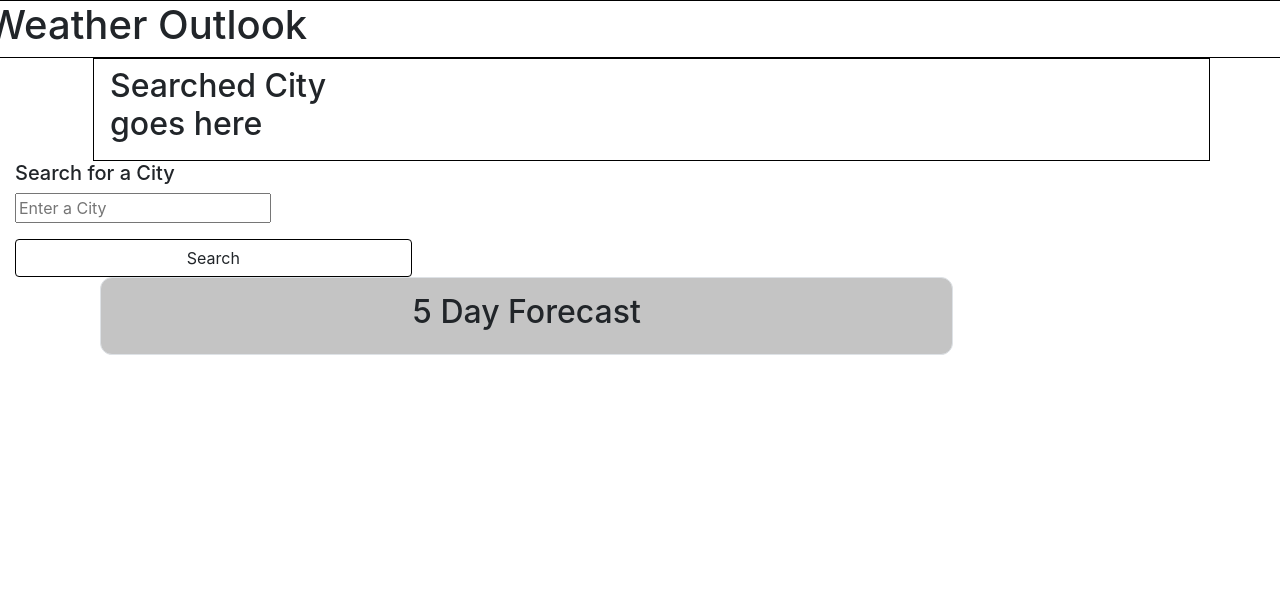
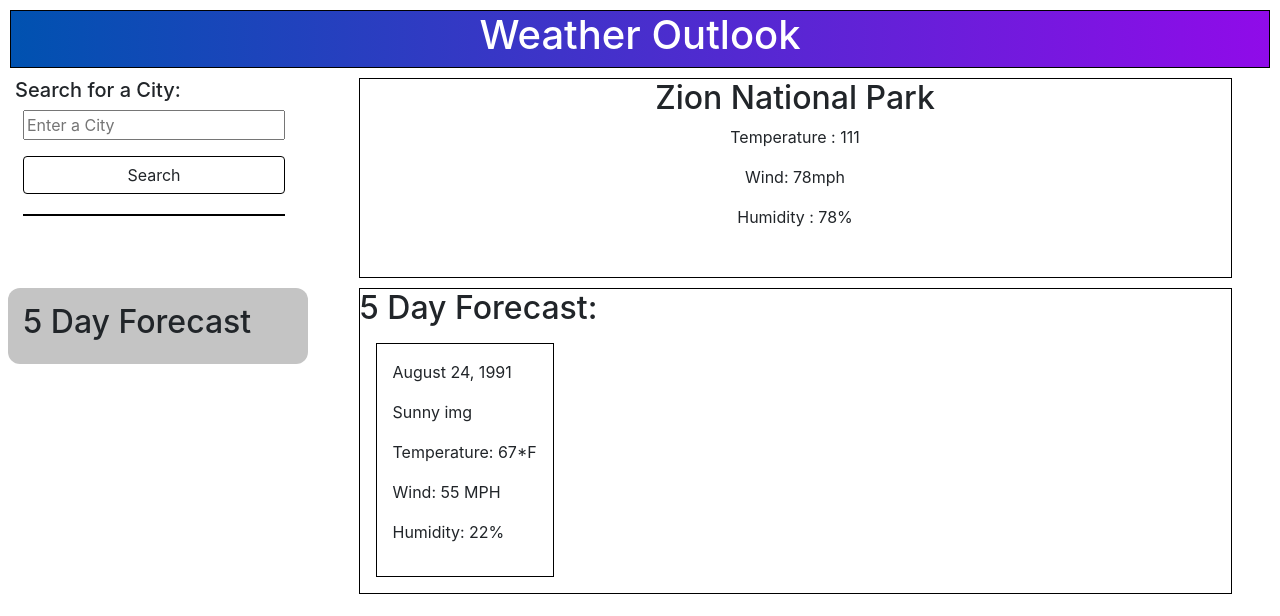
Before and after one commit to JayWhiteBuffalo/WeatherOutlook, a plain HTML site: page index.html in a window 1280 px wide. Drawn offline with nearby package versions, Linux system fonts and the light colour scheme.

Commit message:
Basic CSS layout modified and changed. HTML now has placeholders for now

```diff
--- a/assets/style.css
+++ b/assets/style.css
@@ -3,11 +3,15 @@
 .container-main{
     display: flexbox;
     flex-direction: column;
+}
 
+.grid-wrapper{
+    display:grid;
+    grid-template-columns: 300px 1fr;
+    grid-template-rows: 200px 1fr;
+    gap: 10px;
 
 }
-
-
 .row {
     display: flex;
     flex-wrap: wrap;
@@ -34,16 +38,14 @@
 }
 .searchCity{
     position: relative;
-    display: grid;
-    grid-template-columns: 1fr 3fr;
-    grid-gap: 20px;
     flex: 1;
     flex-wrap: wrap;
     align-items: center;
     justify-content: space-between;
-    padding: .5rem 1rem;
-
-    margin-left: .5rem;
+    text-align: center;
+}
+#city-search{
+    width: 100%;
 }
 .btn{
     display: inline-block;
@@ -76,25 +78,41 @@
 
 
 }
-#searchForm{
-    display: flex;
-    align-items: center;
-    justify-content: center;
-
+.search-city-form{
+    padding-bottom: 20px;
+    border-bottom: 2px solid black;
+    margin-left: .5rem;
+}
+.container{
+    width: 90%;
+    border: 1px solid black;
+}
+#weather-results{
+    text-align: center;
 }
 .apiContainer{
-    display:flex;
-    position: relative;
-    flex: 0 0 66.666667%;
-    max-width: 66.666667%;
-    list-style: none;
+    display: flex;
+    position:relative;
     padding: 15px;
-    height: calc(100% - 50px);
     background: rgb(196, 196, 196);
     border-radius: 12px;
     border: 2px solid var(--grey);
-    justify-content: center;
-    align-items: center;
-    margin-left: 100px;
+    margin-left: .5rem;
+    height: fit-content;
+}
+#forcastContainer{
+    border: 1px solid black;
+    display: flex;
+    height: 100%;
+    width: 90%;
+    justify-self: center;
+    display: inline;
+}
+.forecast-card{
+    border: 1px solid black;
+    width: fit-content;
+    height: fit-content;
+    margin: 1rem;
+    padding: 1rem;
 
 }
--- a/index.html
+++ b/index.html
@@ -12,28 +12,20 @@
 <body>
     <div class="container-main">
             <!--Header-->
-        <div class="row">
+            <div class="header-row">
             <header class="head">
                 <h1>Weather Outlook</h1>
             </header>
             </div>
-        <!--Main Dash-->
-        <div class="container">
-            <div class="row searchCity">
-                <h2>Searched City goes here</h2>
-            </div>
-            <div id="weather-results">
-                <!--basic weather results-->
-            </div>
-        </div>
+        <div class="grid-wrapper">
             <!--Search/Sidebar-->
-            <div class="side-continer col-md-4">
+                <div class="side-container col-12">
                     <div>
-                <h5>Search for a City</h5>
+                    <h5>Search for a City:</h5>
                     </div>
                     <div class="search-city-form">
                     <!--Text entry Box-->
-                    <form id ="SearchForm">
+                        <form id ="search-form">
                         <!--User Input a city-->
                         <input type="text" class="" id="city-search" placeholder="Enter a City">
                         <!--Search button-->
@@ -46,16 +38,43 @@
                     </form>
                     </div>
                 </div>
+            <!--Main Dash-->
+            <div class="container col-12">
+                <div class="searchCity">
+                    <h2>Zion National Park</h2>
+                </div>
+                <div id="weather-results">
+                    <!--basic weather results-->
+                    <p>Temperature : 111</p>
+                    <p>Wind: 78mph</p>
+                    <p>Humidity : 78%</p>
+                </div>
+            </div>
             <!--API Display for weather-->
-        <div class="row border apiContainer col-md-8">
+            <div class="apiContainer col-12">
                 <div>
                     <h2>5 Day Forecast</h2>
                 </div>
+            </div>
+            <div id="forcastContainer">
+                <div>
+                    <h2>5 Day Forecast:</h2>
+                </div>
                 <div class="card-container">
                     <div class="forecast-card">
-                        <div class="forecast-date"></div>
-                        <div class="forecast-img"></div>
-                        <div class="forecast-info"></div>
+                        <div class="forecast-date">
+                            <p>August 24, 1991</p>
+                        </div>
+                        <div class="forecast-img">
+                            <p>Sunny img</p>
+                        </div>
+                        <div class="forecast-info">
+                            <p>Temperature: 67*F</p>
+                            <p>Wind: 55 MPH</p>
+                            <p>Humidity: 22%</p>
+                        </div>
+                    </div>
+                </div>
             </div>
         </div>
     </div>
```
Lines whose indentation alone changed are shown as unchanged.
